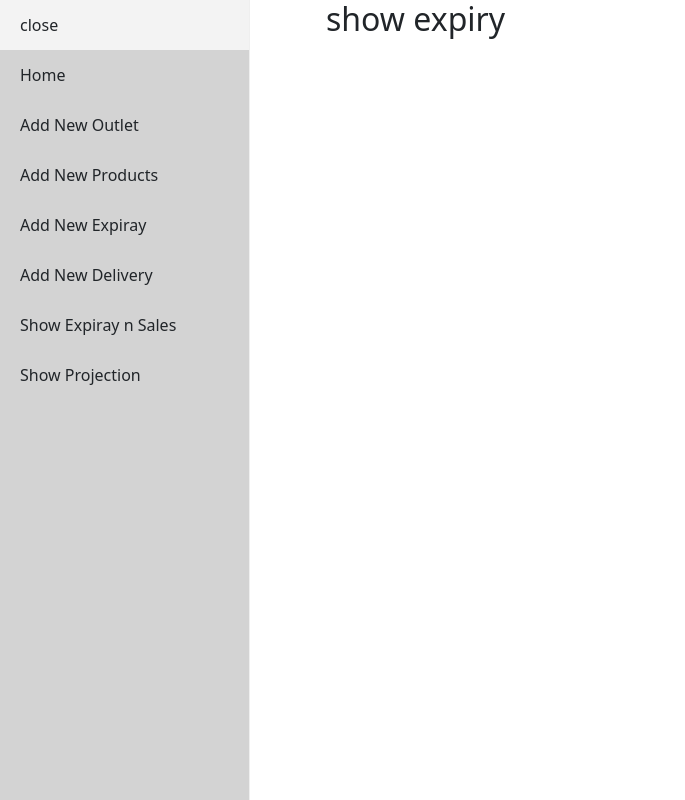
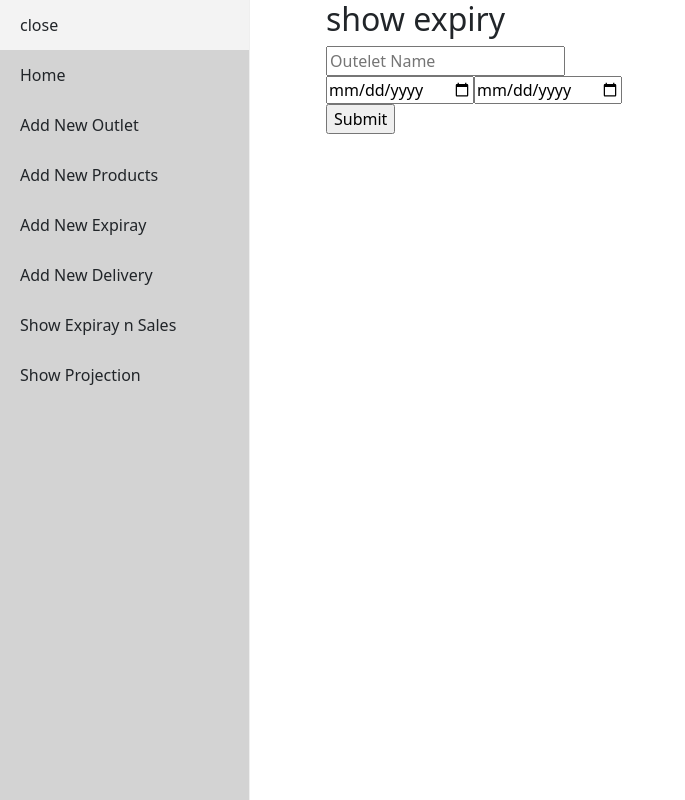
Before and after one commit to Emitaz-pias/sales-analysis-front, a React (Create React App) app: page /showExpiry in a window 1280 px wide. Shown: the whole page, without its empty margins (0-685 px from the left). Built offline with nearby package versions, Linux system fonts and the light colour scheme.

Commit message:
show expiry  form added

```diff
--- a/src/components/AddNewOutlet/AddNewOutlet.js
+++ b/src/components/AddNewOutlet/AddNewOutlet.js
@@ -16,6 +16,7 @@ const AddNewOutlet = () => {
             <br/>
 
       <input type="number" placeholder="GP" {...register("GP", {required: true})} />
+      <br/>
 
       <input type="submit" />
     </form>
--- a/src/components/ShowExpiry/ShowExpiry.js
+++ b/src/components/ShowExpiry/ShowExpiry.js
@@ -1,9 +1,23 @@
 import React from 'react';
+import { useForm } from 'react-hook-form';
 
 const ShowExpiry = () => {
+    const { register, handleSubmit, formState: { errors } } = useForm();
+  const onSubmit = data => console.log(data);
+  console.log(errors);
+
+
     return (
         <div>
             <h2>show expiry</h2>
+            <form onSubmit={handleSubmit(onSubmit)}>
+      <input type="text" placeholder="Outelet Name" {...register("Outelet Name", {required: true})} />
+      <br/>
+      <input type="date" placeholder="Date From" {...register("Date From", {required: true})} />
+      <input type="date" placeholder="Date To" {...register("Date To", {required: true})} />
+      <br/>
+      <input type="submit" />
+    </form>
         </div>
     );
 };
```
